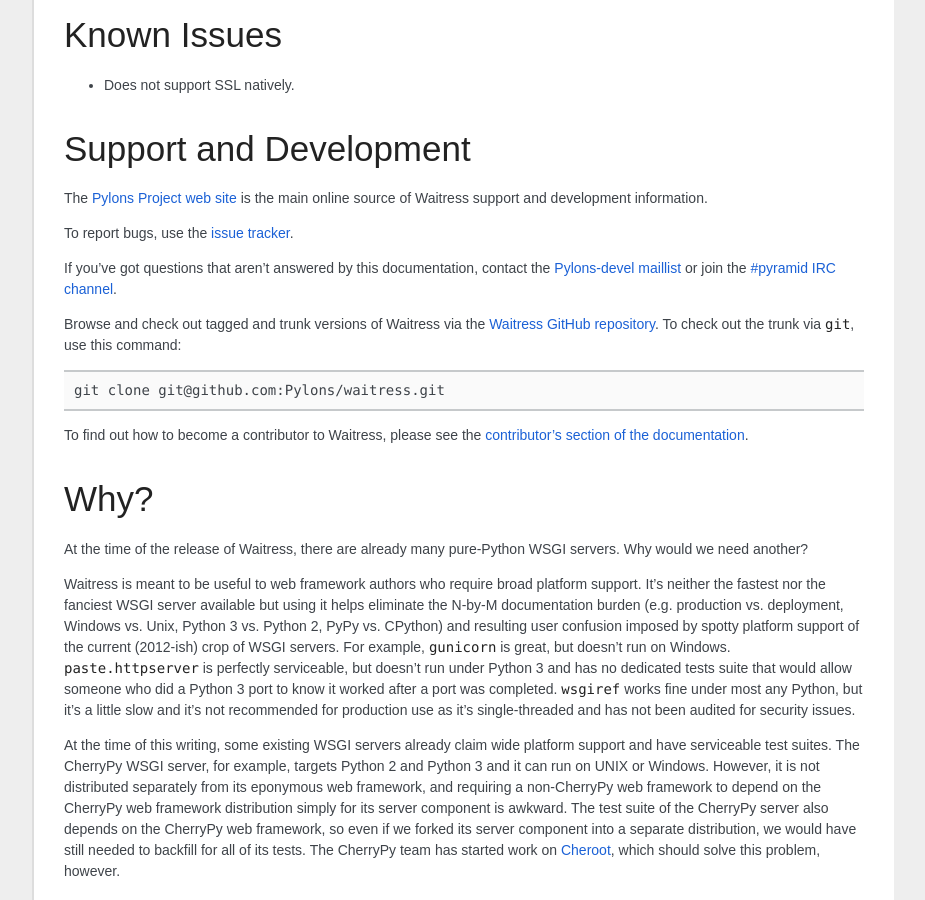
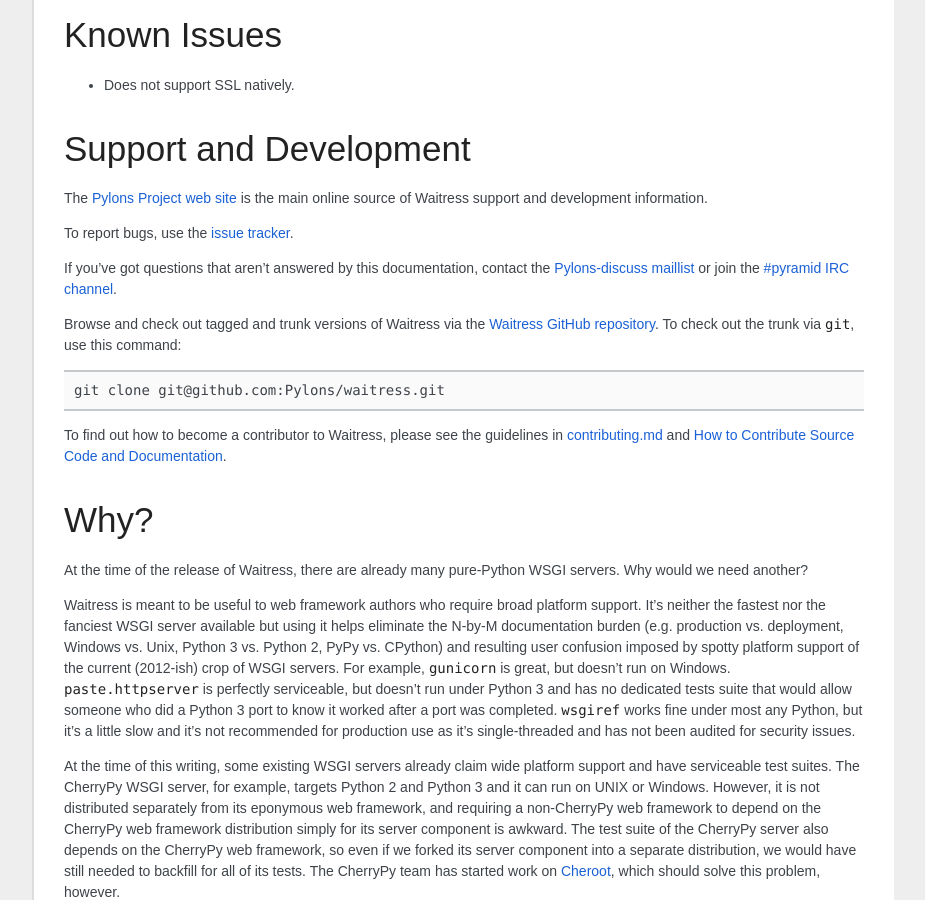
Before and after one commit to Pylons/waitress, a Sphinx documentation site: the page built from docs/index.rst, in a window 1280 px wide and 900 px high, scrolled down 16705 px. Shown: the whole window, without its empty margins (198-1123 px from the left). Built offline with Sphinx 7.4.7, drawn with Linux system fonts in a browser that asks for light colours; some web fonts are replaced; some of the changed text lies outside the part shown.

Commit message:
run linkcheck and fix redirects, broken links

```diff
--- a/HISTORY.txt
+++ b/HISTORY.txt
@@ -254,7 +254,7 @@ Features
 ~~~~~~~~
 
 - Support the WSGI ``wsgi.file_wrapper`` protocol as per
-  http://www.python.org/dev/peps/pep-0333/#optional-platform-specific-file-handling.
+  https://www.python.org/dev/peps/pep-0333/#optional-platform-specific-file-handling.
   Here's a usage example::
 
     import os
--- a/docs/filewrapper.rst
+++ b/docs/filewrapper.rst
@@ -1,9 +1,7 @@
 Support for ``wsgi.file_wrapper``
 ---------------------------------
 
-Waitress supports the `WSGI file_wrapper protocol
-<http://www.python.org/dev/peps/pep-0333/#optional-platform-specific-file-handling>`_
-.  Here's a usage example:
+Waitress supports the Python Web Server Gateway Interface v1.0 as specified in :pep:`333`.  Here's a usage example:
 
 .. code-block:: python
 
--- a/docs/index.rst
+++ b/docs/index.rst
@@ -141,9 +141,9 @@ Web Traffic Logging With Paste's TransLogging Middleware
 The WSGI design is modular.  Waitress logs error conditions, debugging
 output, etc., but not web traffic.  For web traffic logging Paste
 provides the `TransLogger
-<http://pythonpaste.org/modules/translogger.html>`_
+<https://web.archive.org/web/20160707041338/http://pythonpaste.org/modules/translogger.html>`_
 :term:`middleware`.  TransLogger produces logs in the `Apache Combined
-Log Format <http://httpd.apache.org/docs/2.2/logs.html#combined>`_.
+Log Format <https://httpd.apache.org/docs/current/logs.html#combined>`_.
 But TransLogger does not write to files, the Python logging system
 must be configured to do this.  The Python `FileHandler
 <https://docs.python.org/3/library/logging.handlers.html#filehandler>`_
@@ -461,28 +461,26 @@ Known Issues
 Support and Development
 -----------------------
 
-The `Pylons Project web site <http://pylonsproject.org/>`_ is the main online
+The `Pylons Project web site <https://pylonsproject.org/>`_ is the main online
 source of Waitress support and development information.
 
 To report bugs, use the `issue tracker
-<http://github.com/Pylons/waitress/issues>`_.
+<https://github.com/Pylons/waitress/issues>`_.
 
 If you've got questions that aren't answered by this documentation,
-contact the `Pylons-devel maillist
-<http://groups.google.com/group/pylons-devel>`_ or join the `#pyramid
-IRC channel <irc://irc.freenode.net/#pyramid>`_.
+contact the `Pylons-discuss maillist
+<https://groups.google.com/forum/#!forum/pylons-discuss>`_ or join the `#pyramid
+IRC channel <https://webchat.freenode.net/?channels=pyramid>`_.
 
 Browse and check out tagged and trunk versions of Waitress via
-the `Waitress GitHub repository <http://github.com/Pylons/waitress/>`_.
+the `Waitress GitHub repository <https://github.com/Pylons/waitress/>`_.
 To check out the trunk via ``git``, use this command:
 
 .. code-block:: text
 
   git clone git@github.com:Pylons/waitress.git
 
-To find out how to become a contributor to Waitress, please see the
-`contributor's section of the documentation
-<http://docs.pylonsproject.org/index.html#contributing>`_.
+To find out how to become a contributor to Waitress, please see the guidelines in `contributing.md <https://github.com/Pylons/waitress/blob/master/contributing.md>`_ and `How to Contribute Source Code and Documentation <https://pylonsproject.org/community-how-to-contribute.html>`_.
 
 Why?
 ----
@@ -512,7 +510,7 @@ framework distribution simply for its server component is awkward.  The test
 suite of the CherryPy server also depends on the CherryPy web framework, so
 even if we forked its server component into a separate distribution, we would
 have still needed to backfill for all of its tests.  The CherryPy team has
-started work on `Cheroot <https://bitbucket.org/cherrypy/cheroot>`_, which
+started work on `Cheroot <https://bitbucket.org/cherrypy/cheroot/src/default/>`_, which
 should solve this problem, however.
 
 Waitress is a fork of the WSGI-related components which existed in
```
Also changed, not shown: docs/glossary.rst (+5 -6 lines), 3 other files.
